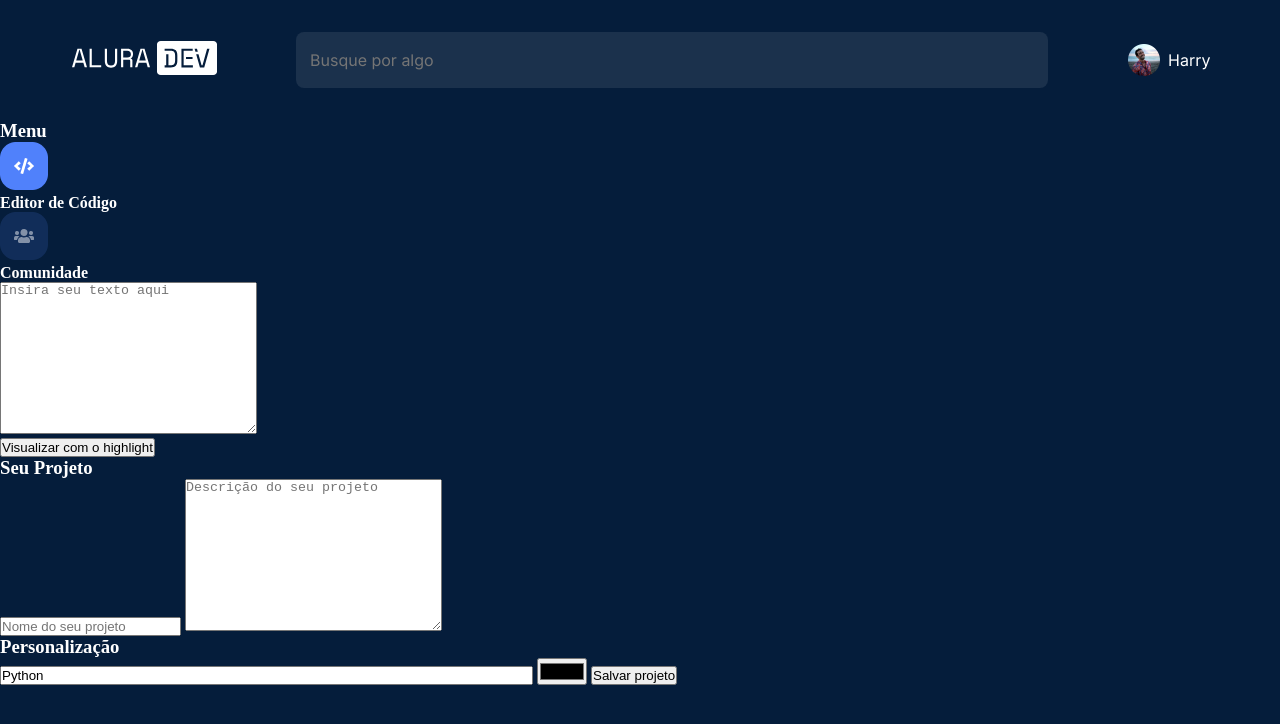
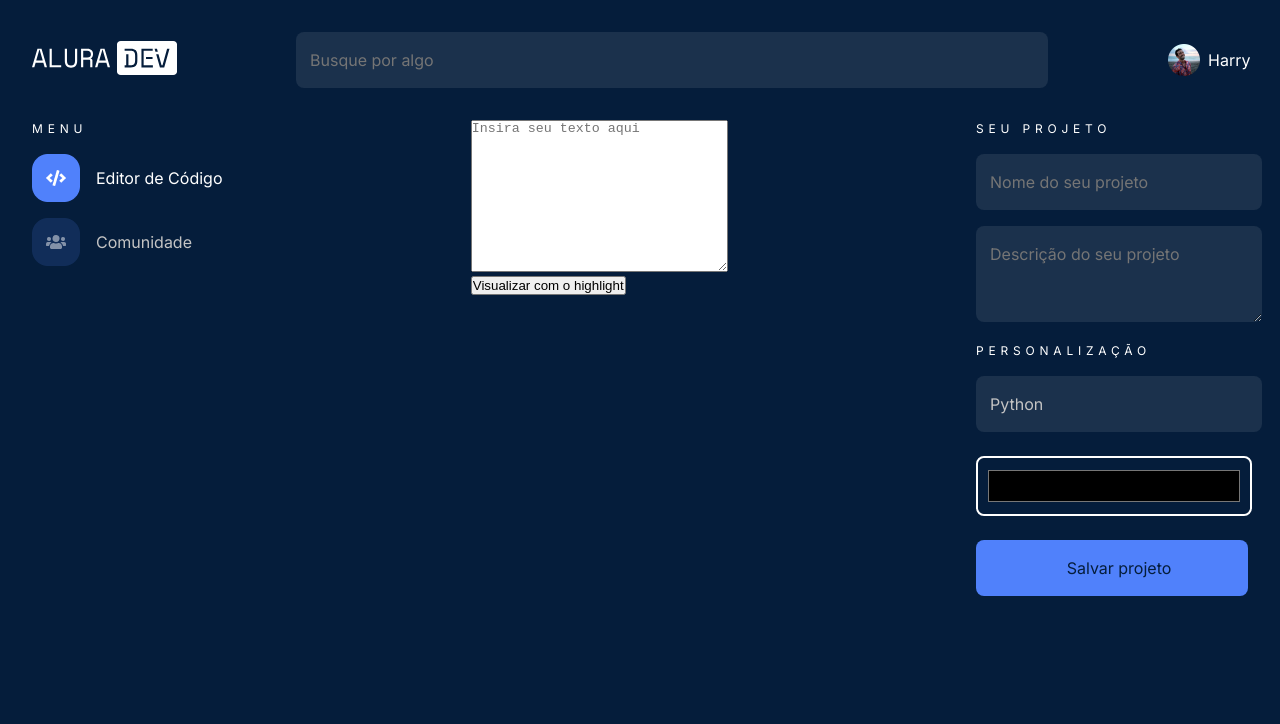
Before and after one commit to gabrielpaulillo/desafio-1-alura, a plain HTML site: page index.html in a window 1280 px wide. Drawn offline with Linux system fonts and the light colour scheme.

Commit message:
Modified the right and left menu

```diff
--- a/index.html
+++ b/index.html
@@ -26,18 +26,18 @@
             <h4 class="header__profile__name">Harry</h4>
         </div>
     </header>
-    <main>
+    <main class="main">
         <section class="main__menu">
             <nav class="main__menu__nav">
-                <h3>Menu</h3>
-                <ul>
-                    <li>
+                <h3 class="main__menu__nav__title">Menu</h3>
+                <ul class="main__menu__nav__list">
+                    <li class="main__menu__nav__list__item">
                         <img src="./assets/code-image.png" alt="Ícone de código de programação.">
-                        <h4>Editor de Código</h4>
+                        <h4 class="main__menu__nav__list__item__subtitle">Editor de Código</h4>
                     </li>
-                    <li>
+                    <li class="main__menu__nav__list__item">
                         <img src="./assets/community-image.png" alt="Ícone da comunidade">
-                        <h4>Comunidade</h4>
+                        <h4 class="main__menu__nav__list__item__subtitle inactive-subtitle">Comunidade</h4>
                     </li>
                 </ul>
             </nav>
@@ -53,14 +53,17 @@
         </section>
 
         <section class="main__your-project">
-            <h3>Seu Projeto</h3>
+            <div class="main__your-project__info">
+                <h3 class="main__menu__nav__title">Seu Projeto</h3>
                 <form action="" method="post">
                     <input type="text" name="project-name" id="project-name" placeholder="Nome do seu projeto" required>
-                <textarea name="project-description" id="project-description" cols="30" rows="10" placeholder="Descrição do seu projeto"></textarea>
+                    <textarea name="project-description" id="project-description" placeholder="Descrição do seu projeto"></textarea>
                 </form>
-            <h3>Personalização</h3>
-            <form action="" method="post">
-                <input type="text" list="linguagem" name="nomelinguagem" id="nomelinguagem" value="Python" size="64">
+            </div>
+            <div class="main__your-project__customization">
+                <h3 class="main__menu__nav__title">Personalização</h3>
+                <form class="main__your-project__customization__form" action="" method="post">
+                    <input type="text" list="linguagem" name="nome-linguagem" id="nome-linguagem" value="Python" size="64">
                     <datalist id="language">
                         <option value="Python">Python</option>
                         <option value="C">C</option>
@@ -73,9 +76,12 @@
                         <option value="SQL">SQL</option>
                         <option value="Scratch">Scratch</option>
                     </datalist>
+                    <div id="div-color-picker">
                         <input type="color" name="color-picker" id="color-picker">
-                <input type="submit" value="Salvar projeto">
+                    </div>
+                    <input class="project-save" type="submit" value="Salvar projeto">
                 </form>
+            </div>
         </section>
     </main>
     <footer></footer>
--- a/styles/style.css
+++ b/styles/style.css
@@ -10,11 +10,13 @@ body {
     color: white;
 }
 
+/* Estilizando o cabeçalho */
+
 .header {
     display: flex;
     align-items: center;
-    justify-content: space-around;
-    padding: 2rem;
+    justify-content: space-between;
+    margin: 2rem;
 }
 
 .header__logo {
@@ -56,3 +58,147 @@ body {
     font-weight: 400;
     line-height: 1.5rem;
 }
+
+/* Estilização do nav menu à esquerda */
+
+.main {
+    display: flex;
+    justify-content: space-between;
+    margin: 2rem ;
+}
+
+.main__menu__nav {
+    display: flex;
+    flex-direction: column;
+}
+
+.main__menu__nav__title {
+    font-family: 'Inter', sans-serif;
+    font-size: .75rem;
+    font-weight: 400;
+    line-height: 1.125rem;
+    letter-spacing: 4.8px;
+    text-transform: uppercase;
+    margin-bottom: 1rem;
+}
+
+.main__menu__nav__list__item {
+    display: flex;
+    align-items: center;
+    gap: 1rem;
+    margin-bottom: 1rem;
+}
+
+.main__menu__nav__list__item__subtitle {
+    font-family: 'Inter', sans-serif;
+    font-size: 1rem;
+    font-weight: 400;
+    line-height: 1.5rem;
+    color: #FFF;
+}
+
+.inactive-subtitle {
+    color: #C4C4C4;
+}
+
+/* Estilização menu direito */
+.main__your-project {
+    display: flex;
+    flex-direction: column;
+    height: 13rem;
+    width: 17rem;
+}
+
+.main__your-project__info {
+    display: flex;
+    flex-direction: column;
+}
+
+#project-name {
+    width: 100%;
+    height: 3.5rem;
+    border-radius: .5rem;
+    border: none;
+    background-color: #FFFFFF16;
+    margin-bottom: 1rem;
+    text-align: left;
+    padding-left: 0.875rem;
+    font-family: 'Inter', sans-serif;
+    font-size: 1rem;
+    line-height: 1.5rem;
+    color: #C4C4C4;
+}
+
+#project-description {
+    width: 100%;
+    height: 5rem;
+    border-radius: .5rem;
+    border: none;
+    background-color: #FFFFFF16;
+    margin-bottom: 1rem;
+    text-align: left;
+    padding-left: 0.875rem;
+    padding-top: 1rem;
+    font-family: 'Inter', sans-serif;
+    font-size: 1rem;
+    line-height: 1.5rem;
+    color: #C4C4C4;
+}
+
+/* Estilização da Personalização */
+.main__your-project__customization {
+    display: flex;
+    flex-direction: column;
+    height: 16rem;
+    width: 17rem;
+}
+
+.main__your-project__customization__form {
+    display: flex;
+    flex-direction: column;
+    gap: 1.5rem;
+}
+
+#nome-linguagem {
+    width: 100%;
+    height: 3.5rem;
+    border: none;
+    border-radius: .5rem;
+    background-color: #FFFFFF16;
+    text-align: left;
+    padding-left: 0.875rem;
+    font-family: 'Inter', sans-serif;
+    font-size: 1rem;
+    line-height: 1.5rem;
+    color: #C4C4C4;
+}
+
+#div-color-picker {
+    width: 100%;
+    height: 3.5rem;
+    border: 2px solid #ffffff;
+    border-radius: .5rem;
+}
+
+#color-picker {
+    width: 100%;
+    height: 3.5rem;
+    border: none;
+    border-radius: .5rem;
+    background-color: #051D3B;
+    padding: .5rem;
+}
+
+.project-save {
+    height: 3.5rem;
+    width: 100%;
+    border-radius: .5rem;
+    background-color: #5081FB;
+    border: none;
+    color: #051D3B;
+    text-align: center;
+    padding-left: 0.875rem;
+    font-family: 'Inter', sans-serif;
+    font-size: 1rem;
+    line-height: 1.5rem;
+}
```
Lines whose indentation alone changed are shown as unchanged.
